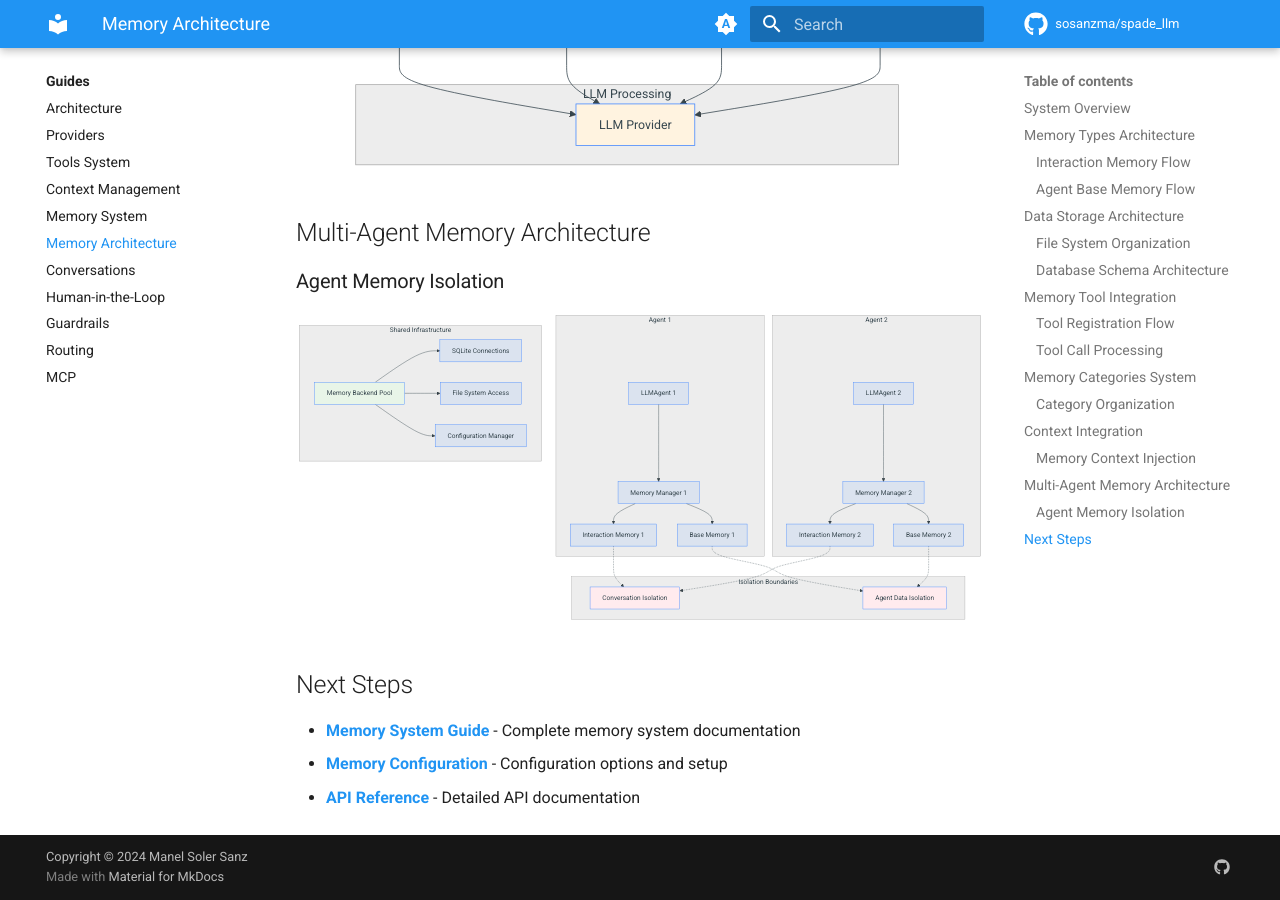
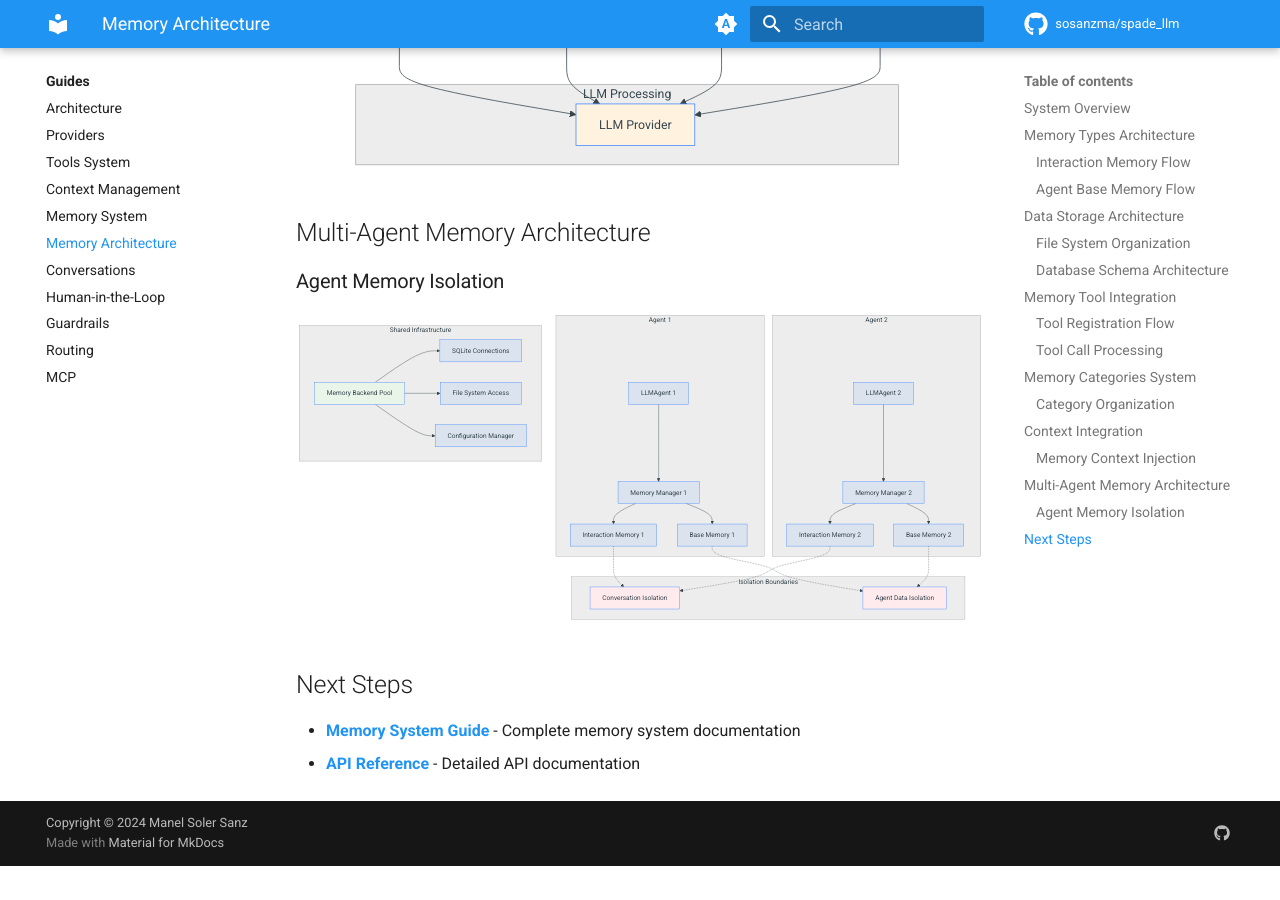
Before and after one commit to sosanzma/spade_llm, an MkDocs documentation site: the page built from docs/docs/guides/memory-architecture.md, in a window 1280 px wide and 900 px high, scrolled down 5763 px. Built offline with MkDocs 1.6.1 and Material for MkDocs 9.7.7, drawn with Linux system fonts in a browser that asks for light colours; comment, search, counter and statistics services are not loaded; after the commit the page ends 6629 px from its top, so only the background shows below that.

Commit message:
update docs

```diff
--- a/docs/docs/guides/memory-architecture.md
+++ b/docs/docs/guides/memory-architecture.md
@@ -335,5 +335,4 @@ graph TB
 ## Next Steps
 
 - **[Memory System Guide](memory.md)** - Complete memory system documentation
-- **[Memory Configuration](memory-configuration.md)** - Configuration options and setup
 - **[API Reference](../reference/api/memory.md)** - Detailed API documentation
```
